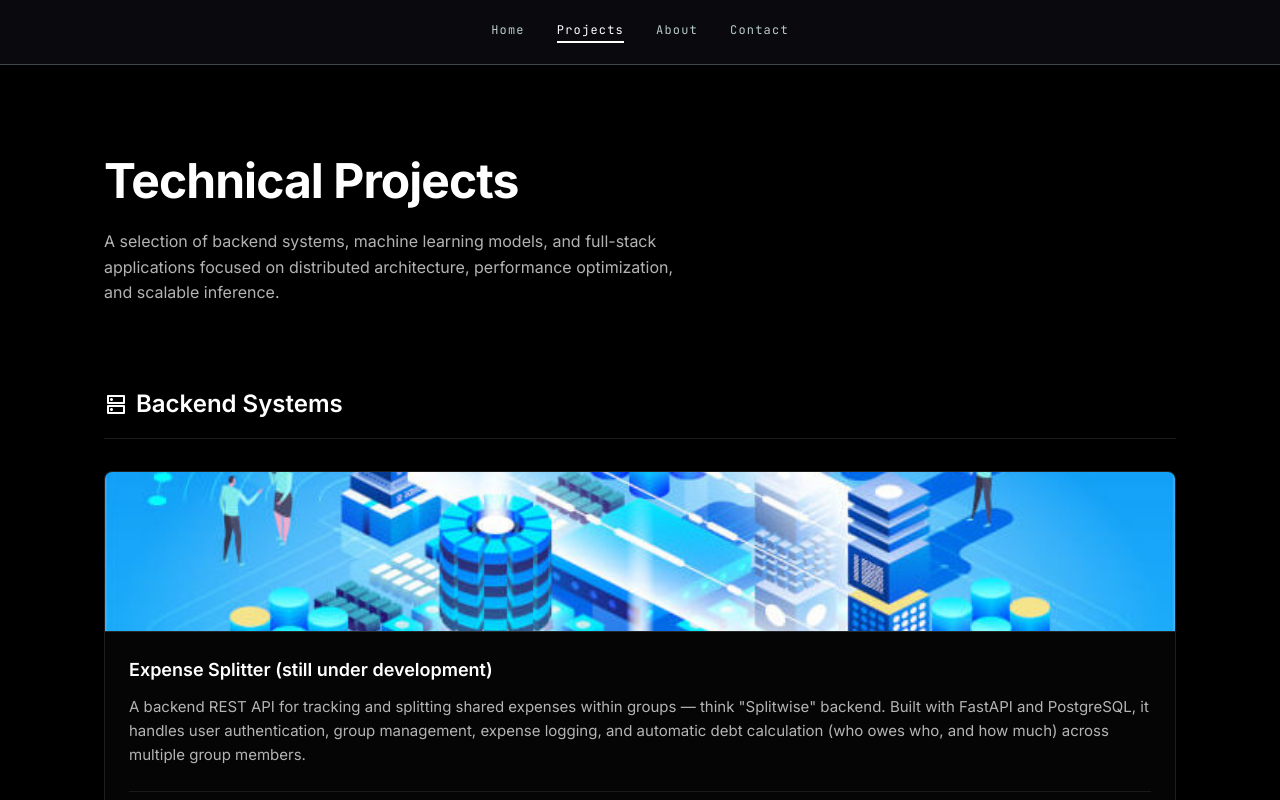
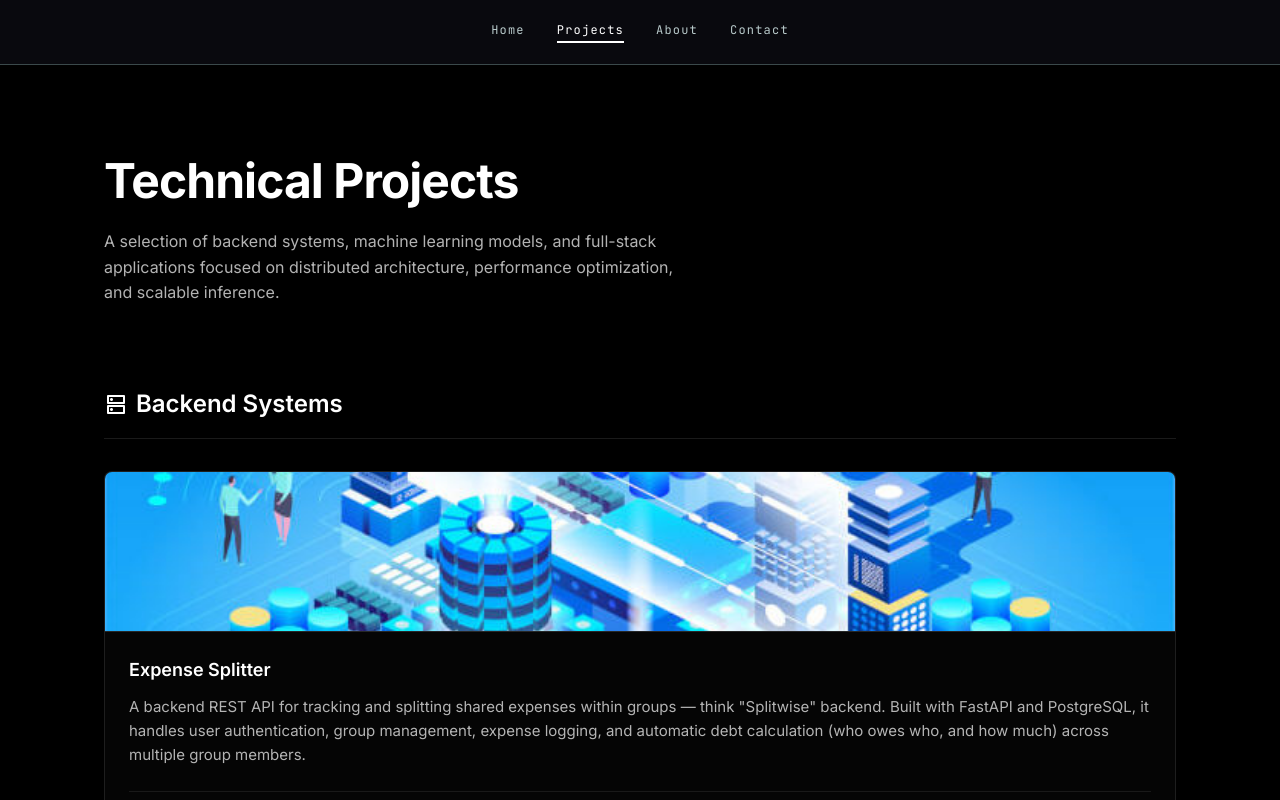
Before and after one commit to luckylittleman/portfolio, a React (Vite) app: page / in a window 1280 px wide. Both pictures are taken after a click on the element "Projects". Shown: the top 800 px of the page. Built offline with nearby package versions, Linux system fonts and the light colour scheme.

Commit message:
updated a completed project

```diff
--- a/src/pages/Projects.jsx
+++ b/src/pages/Projects.jsx
@@ -3,12 +3,12 @@ const backendProjects = [
 
   {
     icon: 'storage',
-    title: 'Expense Splitter (still under development)',
+    title: 'Expense Splitter ',
     desc: 'A backend REST API for tracking and splitting shared expenses within groups — think "Splitwise" backend. Built with FastAPI and PostgreSQL, it handles user authentication, group management, expense logging, and automatic debt calculation (who owes who, and how much) across multiple group members.',
     stack: ['Python', 'FastAPI', 'PostgreSQL', 'SQLAlchemy','Pydantic'],
     github: 'https://github.com/luckylittleman/Expense-Splitter.git',
     image:'/distributedkey.jpg',
-    // demo: 'https://your-expense-splitter-demo.com',
+    demo: ' https://expense-splitter-jje7.onrender.com/docs ',
   },
   /*
   {
```
